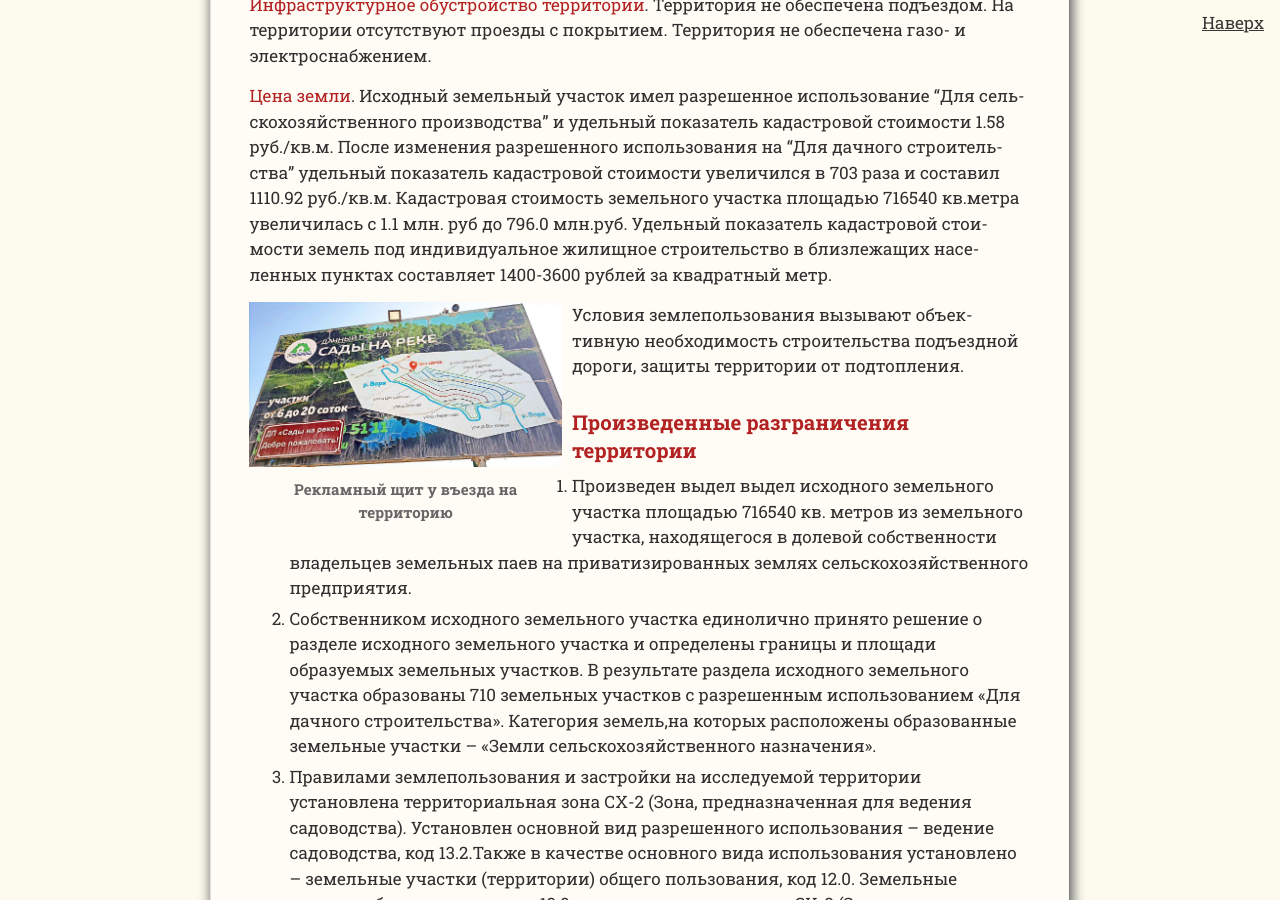
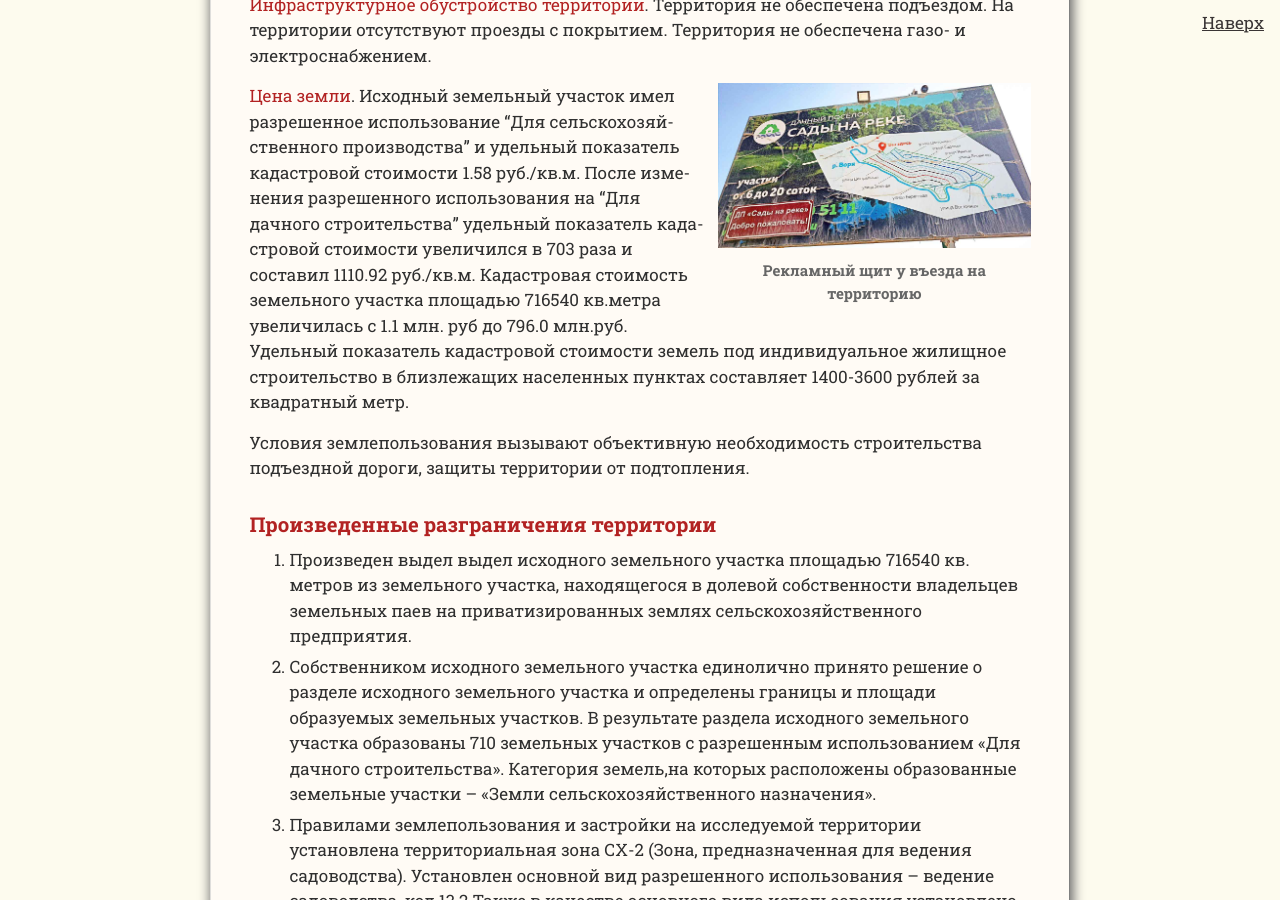
Before and after one commit to SergSi/land-use-art, a Jekyll site: the page built from _posts/2025-02-15-concluzion.md, in a window 1280 px wide and 900 px high, scrolled down 2310 px. Built offline with Jekyll 4.4.1, drawn with Linux system fonts in a browser that asks for light colours; some web fonts are replaced.

Commit message:
Update 2025-02-15-concluzion.md

```diff
--- a/_posts/2025-02-15-concluzion.md
+++ b/_posts/2025-02-15-concluzion.md
@@ -39,9 +39,9 @@
 
 **Инфраструктурное обустройство территории**. Территория не обеспечена подъездом. На территории отсутствуют проезды с покрытием. Территория не обеспечена газо- и электроснабжением.
 
+{% include image-align.html file="СадыНаРеке.jpg" caption="Рекламный щит у въезда на территорию" align="right" width="40%" %}
+
 **Цена земли**. Исходный земельный участок имел разрешенное использование “Для сельскохозяйственного производства” и удельный показатель кадастровой стоимости 1.58 руб./кв.м. После изменения разрешенного использования на “Для дачного строительства” удельный показатель кадастровой стоимости увеличился в 703 раза и составил 1110.92 руб./кв.м. Кадастровая стоимость земельного участка площадью 716540 кв.метра увеличилась с 1.1 млн. руб до 796.0 млн.руб. Удельный показатель кадастровой стоимости земель под индивидуальное жилищное строительство в близлежащих населенных пунктах составляет 1400-3600 рублей за квадратный метр.
-
-{% include image-align.html file="СадыНаРеке.jpg" caption="Рекламный щит у въезда на территорию" align="left" width="40%" %}
 
 Условия землепользования вызывают объективную необходимость строительства подъездной дороги, защиты территории от подтопления.
 
```
